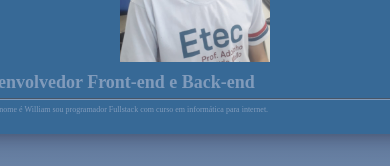
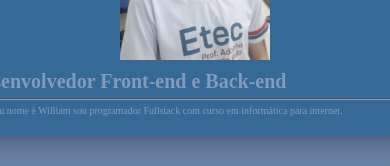
Before and after one commit to WilliamEduardo20/Portifolio, a plain HTML site: page index.html in a window 390 px wide. Shown: the part 494-660 px from the top of the page. Drawn offline with Linux system fonts and the light colour scheme; a web font is replaced by a local one.

Commit message:
Update style.css

```diff
--- a/style.css
+++ b/style.css
@@ -123,11 +123,11 @@ main img{
     }
 
     main h1 {
-        font-size: 18px;
+        font-size: 20px;
     }
 
     main p {
-        font-size: 8px;
+        font-size: 10px;
     }
 
     main img {
```
